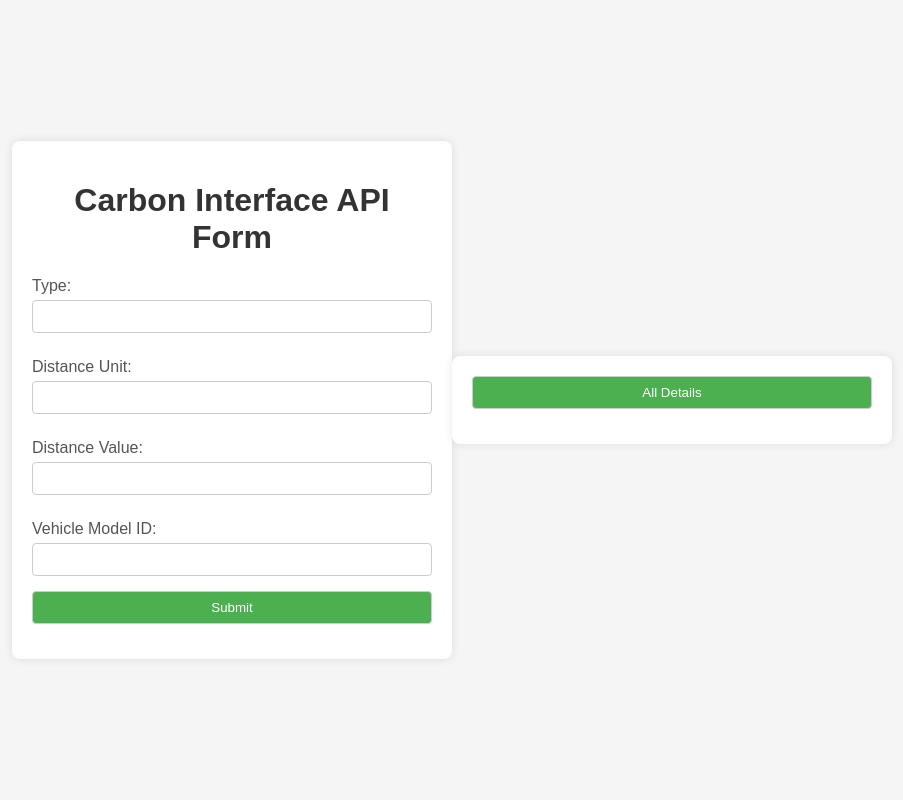
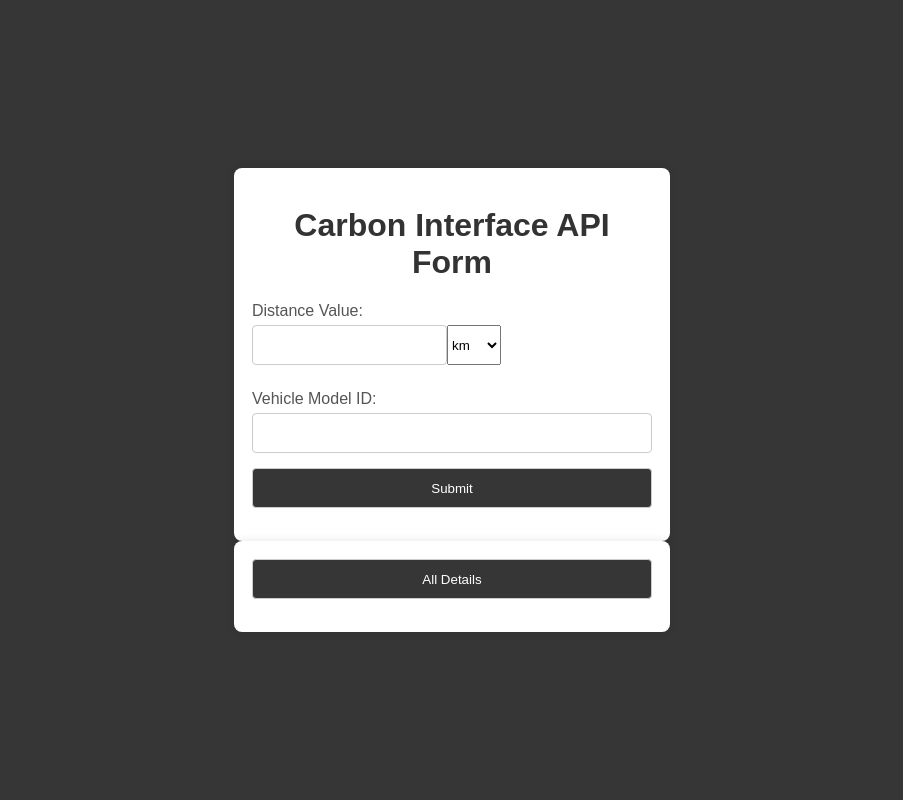
Before and after one commit to bipinKrishnan/cloud_computing_project, a Flask app: page / in a window 1280 px wide. Shown: the whole page, without its empty margins (188-1091 px from the left). Run offline with Flask 3, Linux system fonts and the light colour scheme.

Commit message:
created index.css and rearranged divs

```diff
--- /dev/null
+++ b/templates/index.css
@@ -0,0 +1,64 @@
+body {
+    font-family: 'Arial', sans-serif;
+    background-color: #373636;
+    margin: 0;
+    padding: 0;
+    display: flex;
+    justify-content: center;
+    align-items: center;
+    height: 100vh;
+}
+
+form {
+    background-color: #fff;
+    padding: 18px;
+    border-radius: 8px;
+    box-shadow: 0 0 10px rgba(0, 0, 0, 0.1);
+    max-width: 400px;
+    width: 100%;
+}
+
+h1 {
+    text-align: center;
+    color: #333;
+}
+
+label {
+    display: block;
+    text-wrap: nowrap;
+    margin: 10px 0 5px;
+    color: #555;
+}
+
+input {
+    width: 100%;
+    height: 40px;
+    padding: 8px;
+    margin-bottom: 15px;
+    box-sizing: border-box;
+    border: 1px solid #ccc;
+    border-radius: 4px;
+}
+
+input[type="submit"] {
+    background-color: #373636;
+    color: #fff;
+    cursor: pointer;
+}
+
+input[type="submit"]:hover {
+    background-color: #909390;
+}
+select {
+    height: 40px;
+}
+.container_h {
+    display: inline-flex;
+    align-items: stretch;
+    flex-direction: row;
+}
+.container_v {
+    display: inline-flex;
+    align-items: baseline;
+    flex-direction: column;
+}
--- a/templates/index.html
+++ b/templates/index.html
@@ -2,73 +2,26 @@
 <!DOCTYPE html>
 <html lang="en">
 <head>
+    <link rel="stylesheet" href="index.css">
     <meta charset="UTF-8">
     <meta name="viewport" content="width=device-width, initial-scale=1.0">
     <title>Carbon Interface API</title>
-    <style>
-        body {
-            font-family: 'Arial', sans-serif;
-            background-color: #f5f5f5;
-            margin: 0;
-            padding: 0;
-            display: flex;
-            justify-content: center;
-            align-items: center;
-            height: 100vh;
-        }
-
-        form {
-            background-color: #fff;
-            padding: 20px;
-            border-radius: 8px;
-            box-shadow: 0 0 10px rgba(0, 0, 0, 0.1);
-            max-width: 400px;
-            width: 100%;
-        }
-
-        h1 {
-            text-align: center;
-            color: #333;
-        }
-
-        label {
-            display: block;
-            margin: 10px 0 5px;
-            color: #555;
-        }
-
-        input {
-            width: 100%;
-            padding: 8px;
-            margin-bottom: 15px;
-            box-sizing: border-box;
-            border: 1px solid #ccc;
-            border-radius: 4px;
-        }
-
-        input[type="submit"] {
-            background-color: #4caf50;
-            color: #fff;
-            cursor: pointer;
-        }
-
-        input[type="submit"]:hover {
-            background-color: #45a049;
-        }
-    </style>
 </head>
 <body>
+    <div class="container_v">
     <form action="/fetch_and_display" method="post" enctype="application/x-www-form-urlencoded">
         <h1>Carbon Interface API Form</h1>
 
-        <label for="type">Type:</label>
-        <input type="text" name="type" required>
+        <label for="distance_value">Distance Value:</label>
 
-        <label for="distance_unit">Distance Unit:</label>
-        <input type="text" name="distance_unit" required>
+        <div class="container_h">
+            <input type="number" name="distance_value" required>
 
-        <label for="distance_value">Distance Value:</label>
-        <input type="number" name="distance_value" required>
+            <select name="distance_unit">
+                <option value="km">km</option>
+                <option value="mi">miles</option>
+            </select>
+        </div>
 
         <label for="vehicle_model_id">Vehicle Model ID:</label>
         <input type="text" name="vehicle_model_id" required>
@@ -79,5 +32,7 @@
     <form action="/alldetails" method="get">
         <input type="submit" value="All Details">
     </form>
+
+    </div>
 </body>
 </html>
--- a/test.py
+++ b/test.py
@@ -36,7 +36,7 @@
     # print("Form Data:", request.form)
     # input payload from the HTML form
     payload = {
-        "type": request.form["type"],
+        "type": "vehicle",
         "distance_unit": request.form["distance_unit"],
         "distance_value": int(request.form["distance_value"]),
         "vehicle_model_id": request.form["vehicle_model_id"]
```
